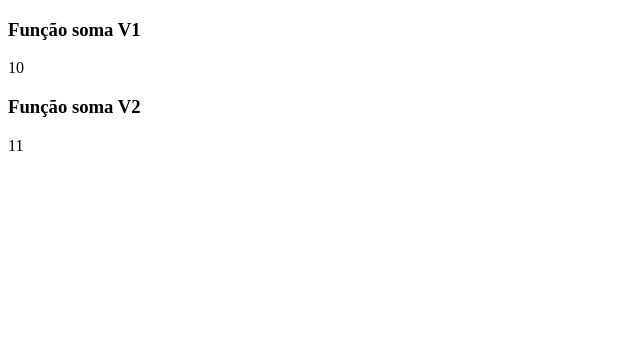
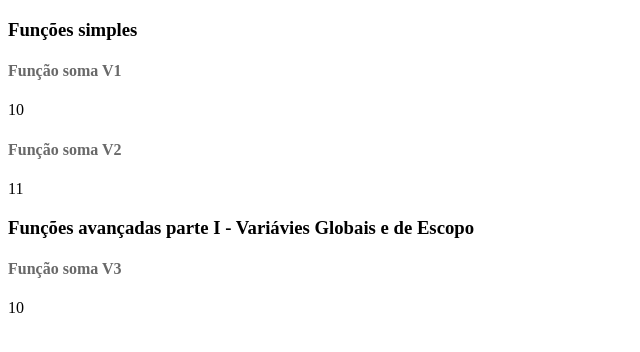
Before and after one commit to rebelatto/phpbasico, a PHP site: page / in a window 1280 px wide. Shown: the top 352 px of the page, without its empty margins (0-640 px from the left). Run offline with PHP 8.4, Linux system fonts and the light colour scheme.

Commit message:
Funções - Variáveis globais e de escopo

```diff
--- a/Cap7/index.php
+++ b/Cap7/index.php
@@ -4,8 +4,8 @@
 //Funções
 
 /**
- * Primeira versão da função
- * */
+ * Primeira versão da função - Função Simples
+ **/
 
 function somaV1(){
     echo 5 + 5;
@@ -13,8 +13,8 @@ function somaV1(){
 
 
 /**
- * Função um pouco melhorada
- * */
+ * Segunda versão da função - Função melhorada
+ **/
 
 function somaV2(){
 $x = 5;
@@ -22,10 +22,28 @@ $y = 6;
 echo $x + $y."<br>";
 }
 
-
-echo "<h3>Função soma V1</h3>";
+echo "<h3>Funções simples</h3>";
+echo "<h4 style= color:dimgray>Função soma V1</h4>";
 somaV1();
 
-echo "<h3>Função soma V2</h3>";
+echo "<h4 style= color:dimgray>Função soma V2</h4>";
 somaV2();
+
+/**
+ * Terceira versão da função - Função utilizando variáveis Globais e variáveis de Escopo
+ **/
+
+echo "<h3>Funções avançadas parte I - Variávies Globais e de Escopo</h3>";
+
+
+$x = 10;//Global - Para o documento inteiro
+
+echo "<h4 style= color:dimgray>Função soma V3</h4>";
+function somaV3($x = 0,$y = 0){//váriáveis de escopo
+    echo $x + $y;
+}
+somaV3(10);
+//Formatos que podemos passar em nossos parâmetros de uma função : int, "String", false/true, null, array( )
+
+
 ?>
```
